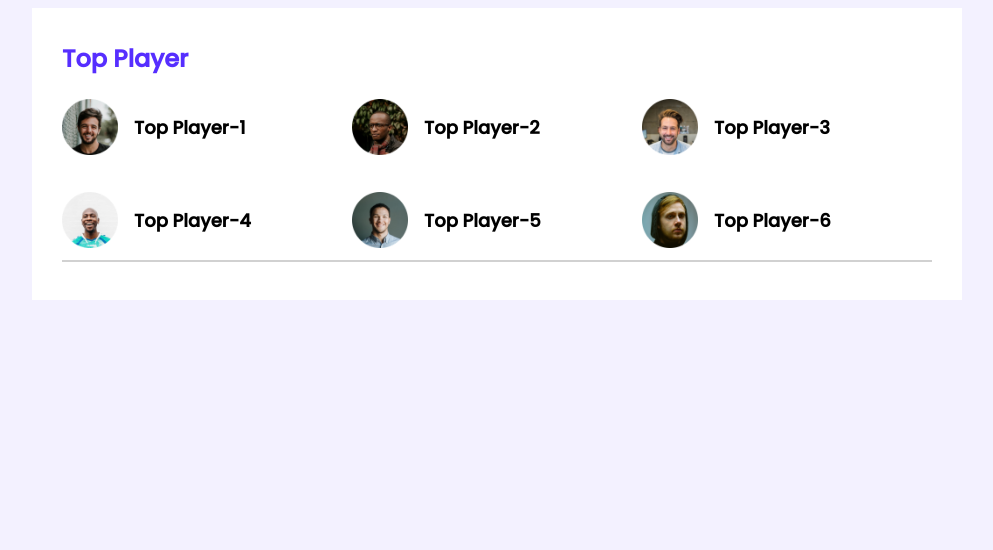
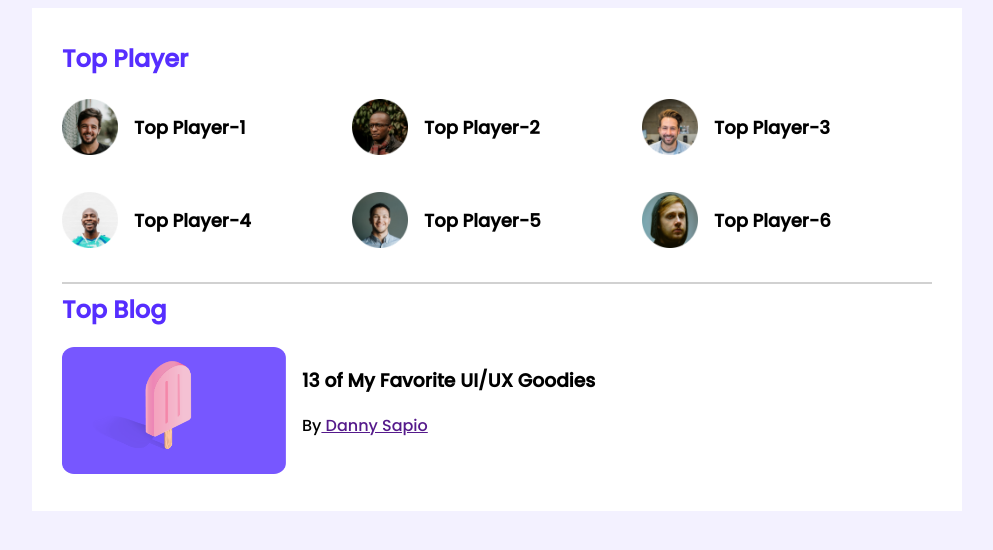
Before and after one commit to SabujMahonto/Leader-board-css3, a plain HTML site: page index.html in a window 1280 px wide. Shown: the whole page, without its empty margins (143-1136 px from the left). Drawn offline with Linux system fonts and the light colour scheme.

Commit message:
Top blogs section style start

```diff
--- a/index.html
+++ b/index.html
@@ -46,6 +46,22 @@
                </div>
            </div>
            <hr>
+           <div class="top-blogs">
+            <h2 class="section-title">Top Blog</h2>
+                <div class="blogs">
+                    <article class="blog">
+                        <div class="thumbnail">
+                            <img src="images/blogs/blog-1.png" alt="">
+                        </div>
+                        <div class="blog-info">
+                            <h3>13 of My Favorite
+                            UI/UX Goodies</h3>
+                            <p class="blog-author">By<a href=""> Danny Sapio</a></p>
+                        </div>
+                    </article>
+                </div>
+           </div>
+
         </section>
         <!-- Top player & top blogs End  -->
 
--- a/style.css
+++ b/style.css
@@ -21,6 +21,9 @@ main {
 /*--------------------
    Top players start
    --------------------*/
+.top-players {
+  margin-bottom: 30px;
+}
 .section-title {
   color: #562eff;
   font-size: 24px;
@@ -46,3 +49,17 @@ main {
 hr {
   border: 1px solid #d1d1d1;
 }
+
+/*-------------------
+    top blogs style
+  ------------------ */
+.blog {
+  display: flex;
+}
+.blog .thumbnail img {
+  width: 224px;
+  height: 127px;
+}
+.blog-info {
+  margin-left: 16px;
+}
```
